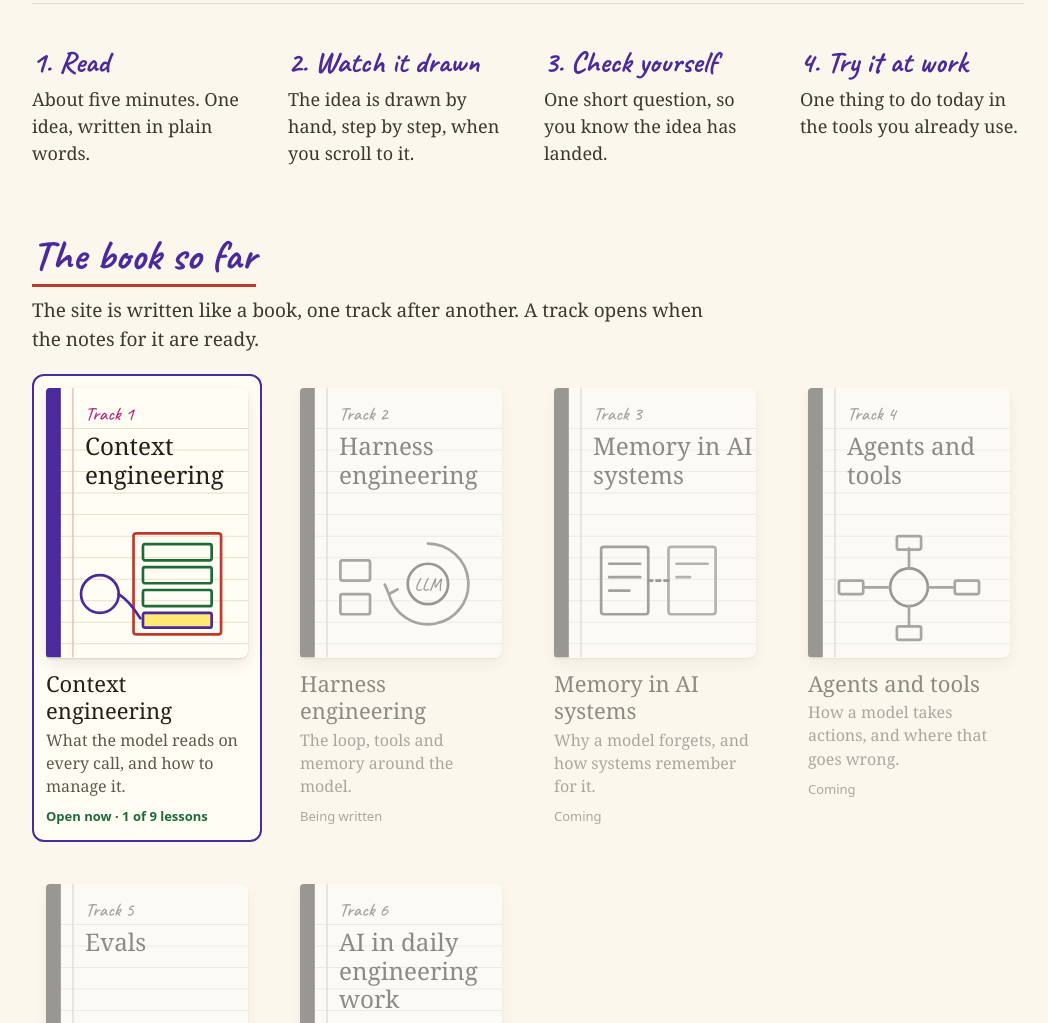
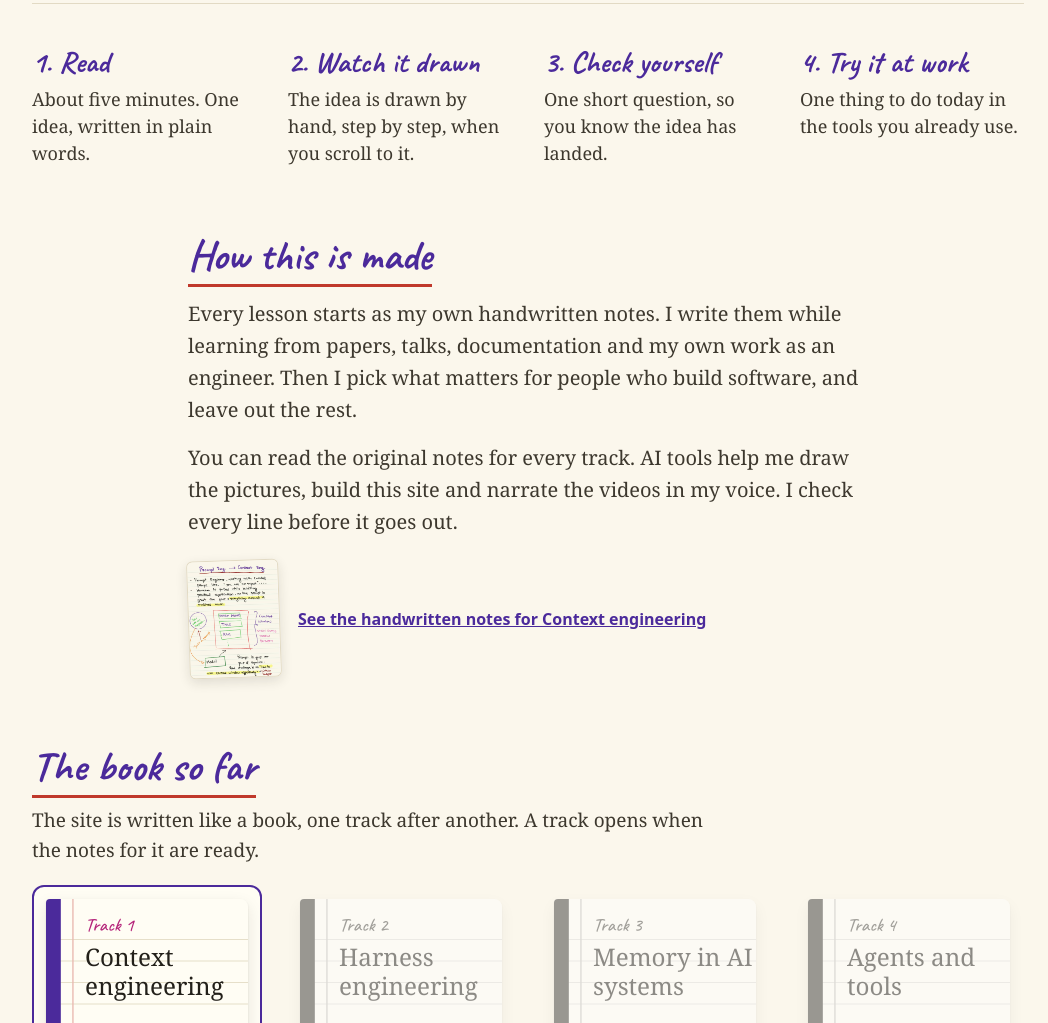
Before and after one commit to vikas434/learn-genai, an Astro site: page / in a window 1280 px wide. Shown: the part 728-1751 px from the top of the page, without its empty margins (112-1160 px from the left). Built offline with nearby package versions, Linux system fonts and the light colour scheme; Astro itself is replaced by a stand-in of ours.

Commit message:
Say on the home page how the lessons are made
Co-Authored-By: Claude Opus 5.5 <noreply@anthropic.com>
Claude-Session: https://claude.ai/code/session_01TaCCyauxf3CQSZiFw4cJv1

```diff
--- a/src/pages/index.astro
+++ b/src/pages/index.astro
@@ -23,6 +23,12 @@ const start = lessonUrl(first, firstLive(first)!);
         <div><h3>3. Check yourself</h3><p>One short question, so you know the idea has landed.</p></div>
         <div><h3>4. Try it at work</h3><p>One thing to do today in the tools you already use.</p></div>
       </div>
+    </section>
+    <section class="col made">
+      <h2 class="hand-h"><span>How this is made</span></h2>
+      <p>Every lesson starts as my own handwritten notes. I write them while learning from papers, talks, documentation and my own work as an engineer. Then I pick what matters for people who build software, and leave out the rest.</p>
+      <p>You can read the original notes for every track. AI tools help me draw the pictures, build this site and narrate the videos in my voice. I check every line before it goes out.</p>
+      <a class="made-link" href="/notes/context-engineering/2026-11-15-context-engineering-notes.pdf"><img src="/notes/context-engineering/2026-11-15-page-2.jpg" alt="A page of the handwritten notes for Context engineering." width="696" height="900" loading="lazy" /><span>See the handwritten notes for Context engineering</span></a>
     </section>
     <section class="wrap book">
       <h2 class="hand-h"><span>The book so far</span></h2>
--- a/src/styles/global.css
+++ b/src/styles/global.css
@@ -193,3 +193,9 @@ a.row.live:hover { background: var(--hl-soft); }
   .from-notes img { width: 96px; }
 }
 @media (prefers-reduced-motion: reduce) { .book-card.live { transition: none; } }
+
+/* How this is made */
+.made { padding-top: 8px; padding-bottom: 56px; }
+.made p { margin: 16px 0 0; font-size: 20px; line-height: 1.6; color: var(--ink-soft); }
+.made-link { margin-top: 22px; display: flex; gap: 18px; align-items: center; font-family: var(--sans); font-size: 16px; font-weight: 600; }
+.made-link img { width: 92px; flex: none; border: 1px solid var(--rule); border-radius: 6px; transform: rotate(-2deg); box-shadow: 0 4px 12px rgba(35, 32, 26, 0.12); }
```
